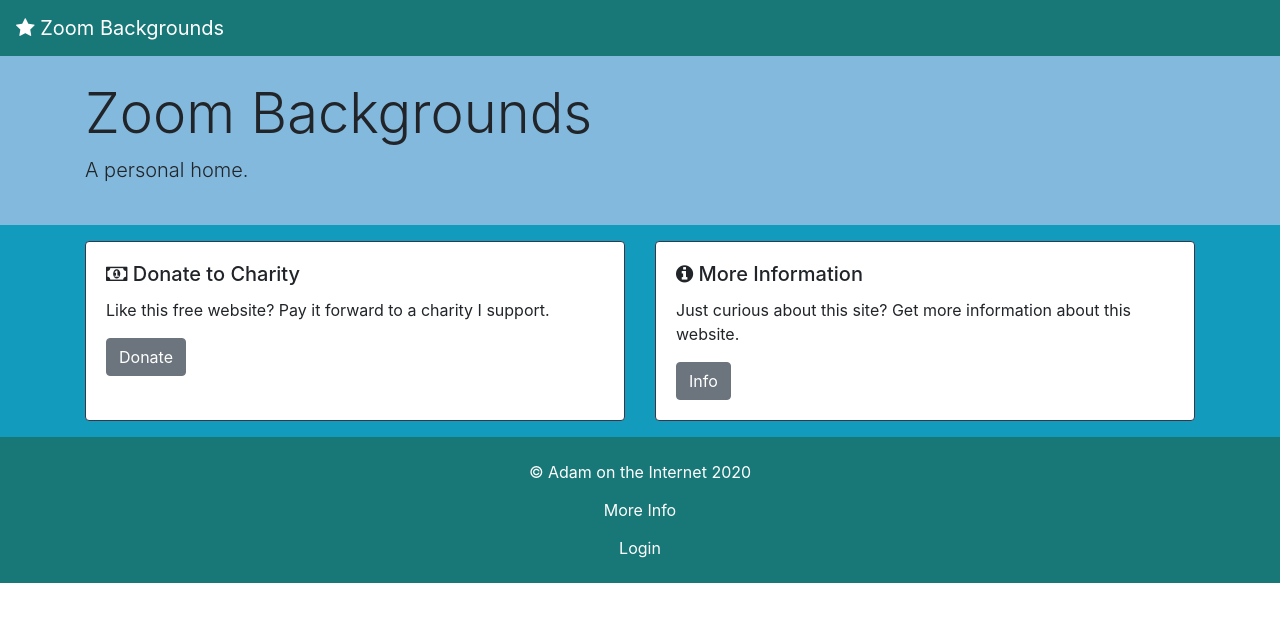
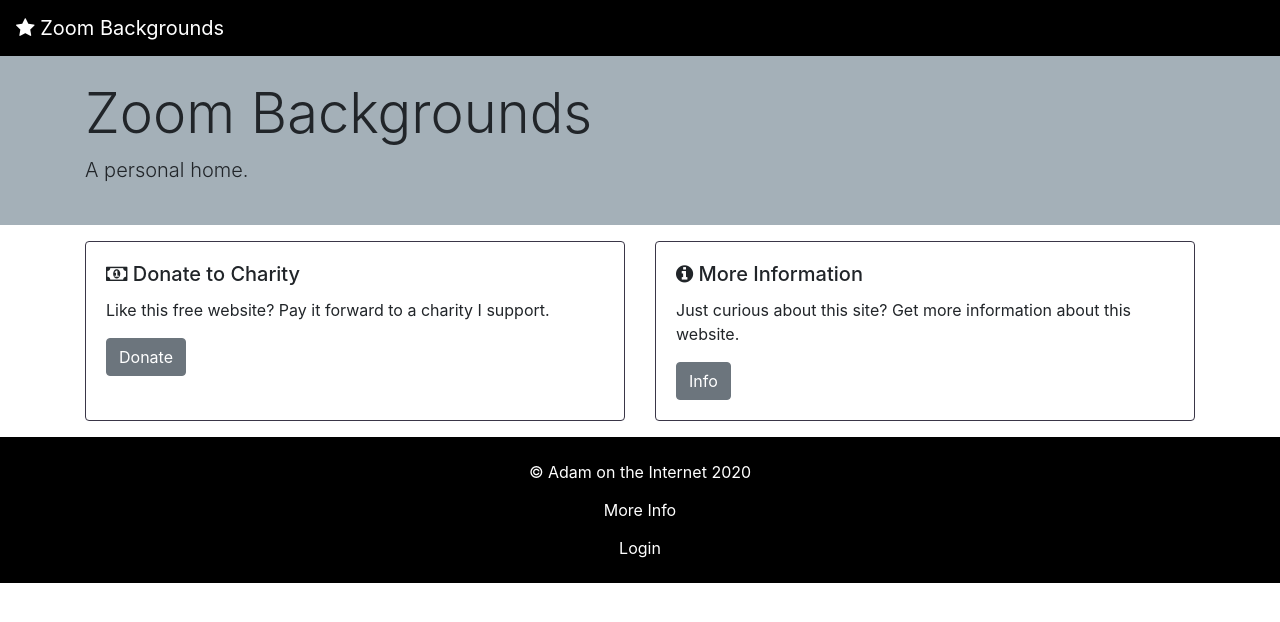
Before and after one commit to upandatom96/zoom-backgrounds, an Angular app: page /dashboard in a window 1280 px wide. Shown: the top 622 px of the page. Built offline with nearby package versions, Linux system fonts and the light colour scheme; no server answers.

Commit message:
update colors

```diff
--- a/src/_variables.scss
+++ b/src/_variables.scss
@@ -2,9 +2,9 @@
 
 $theme-colors: (
   "primary": rgb(58, 54, 71),
-  "brown": rgb(24, 119, 119),
-  "tan": rgb(131, 185, 221),
-  "off": rgb(19, 155, 189),
+  "brown": rgb(0, 0, 0),
+  "tan": rgb(164, 176, 184),
+  "off": rgb(255, 255, 255),
   "custom-blue": #bae1ff,
   "custom-red": #ffb3ba,
   "custom-yellow": #ffffba,
```
